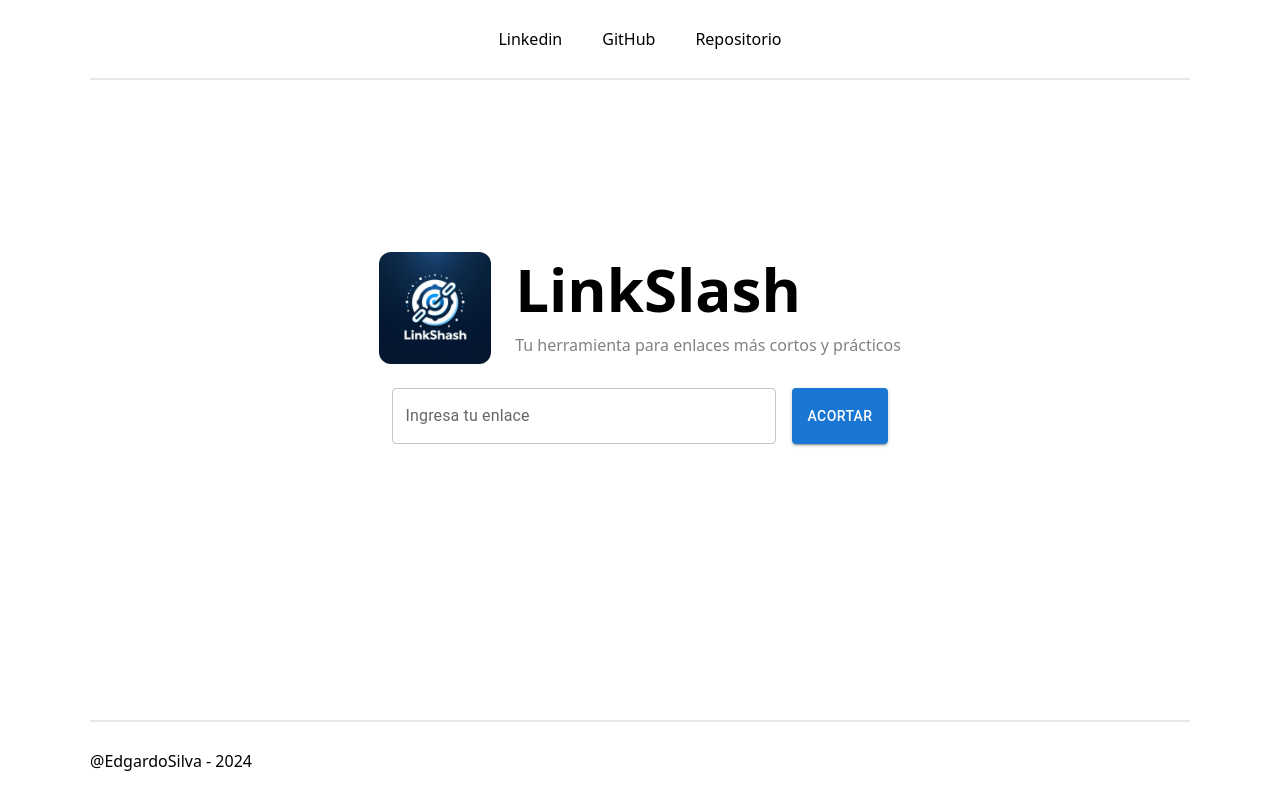
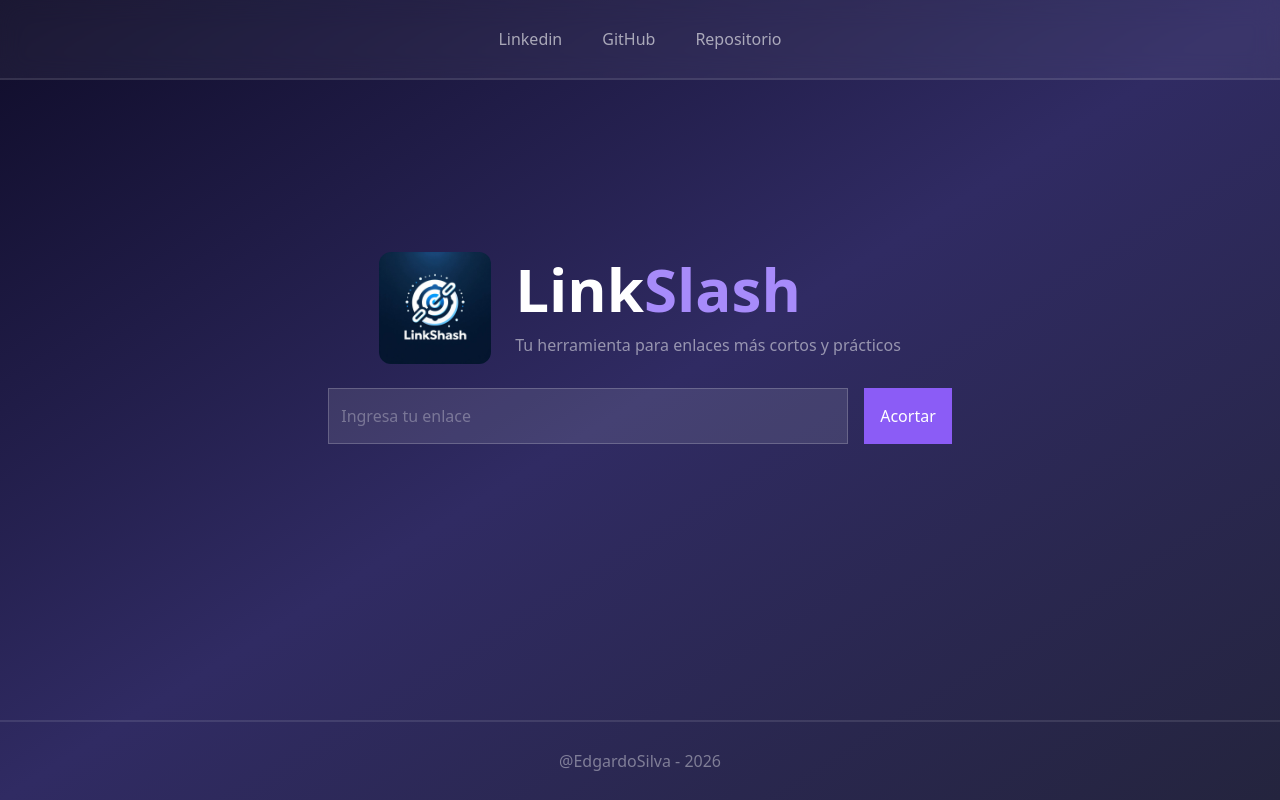
Before and after one commit to Edgardosilva/LinkSlashFront, a React (Vite) app: page / in a window 1280 px wide. Built offline with nearby package versions, Linux system fonts and the light colour scheme.

Commit message:
feat: mejorar estilos y corregir errores de texto en componentes

```diff
--- a/src/App.jsx
+++ b/src/App.jsx
@@ -5,7 +5,7 @@ import NavBar from './components/NavBar'
 function App() {
 
   return (
-    <div className=' mx-auto flex flex-col justify-between h-screen max-w-[1100px]'>
+    <div className='bg-gradient-to-br from-[#0f0c29] via-[#302b63] to-[#24243e] flex flex-col justify-between h-screen'>
       <NavBar />
       <MainBody />
       <Footer />
--- a/src/components/Footer.jsx
+++ b/src/components/Footer.jsx
@@ -2,8 +2,8 @@ import React from 'react';
 
 const Footer = () => {
     return (
-        <div className='border-t-2 flex items-center h-20'>
-            @EdgardoSilva - 2024
+        <div className='border-t-2 border-white/10 flex justify-center items-center h-20'>
+            <span className='text-white/40'>@EdgardoSilva - 2026</span>
         </div>
     );
 };
--- a/src/components/InputBar.jsx
+++ b/src/components/InputBar.jsx
@@ -1,9 +1,8 @@
-import { Button, TextField } from "@mui/material";
 import React, { useState } from "react";
 import { z } from "zod";
 import Loader from "../components/Loader";
 
-const urlSchema = z.string().url("El valor debe ser una URL valida");
+const urlSchema = z.string().url("El valor debe ser una URL válida");
 
 const InputBar = () => {
   const [inputValue, setInputValue] = useState("");
@@ -32,15 +31,11 @@ const InputBar = () => {
       setIsLoading(true);
       const response = await fetch("https://linkslash.vercel.app/api/shorten", {
         method: "POST",
-        headers: {
-          "Content-Type": "application/json",
-        },
+        headers: { "Content-Type": "application/json" },
         body: JSON.stringify({ longUrl: inputValue }),
       });
       const data = await response.json();
-      if (!response.ok) {
-        setIsLoading(true);
-      }
+      if (!response.ok) setIsLoading(true);
       setShortenedUrl(data.shortUrl);
     } catch (e) {
       console.error(e);
@@ -52,26 +47,26 @@ const InputBar = () => {
   return (
     <>
       <div className="flex justify-center mt-6 flex-col items-center">
-        <form action="" className="flex gap-4" onSubmit={handleSubmit}>
-          <TextField
-            id="outlined-basic"
-            label="Ingresa tu enlace"
-            variant="outlined"
-            className=" w-58 md:w-96"
+        <form className="flex gap-4" onSubmit={handleSubmit}>
+          <input
+            type="text"
+            placeholder="Ingresa tu enlace"
+            value={inputValue}
             onChange={handleChange}
-            error={!!error}
-            helperText={error}
+            className="w-72 md:w-[520px] bg-white/10 border border-white/20 text-white placeholder-white/30 px-3 py-[15px] focus:outline-none focus:border-violet-400 transition-all duration-200"
           />
-          <Button
-            variant="contained"
-            color="primary"
-            className="h-[56px]"
+          <button
             type="submit"
+            className="h-[56px] bg-violet-500 hover:bg-violet-600 text-white font-medium px-4 transition-all duration-200"
           >
             Acortar
-          </Button>
+          </button>
         </form>
+        {error && (
+          <p className="text-red-400 text-sm mt-1">{error}</p>
+        )}
       </div>
+
       <div className="font-bold text-xl h-16 mt-10 flex justify-center">
         {isLoading ? (
           <Loader />
@@ -79,7 +74,9 @@ const InputBar = () => {
           shortenedUrl && (
             <a
               href={`https://linkslash.vercel.app/${shortenedUrl}`}
-                className="h-16 hover: bg-blue-600, hover: cursor-pointer"
+              target="_blank"
+              rel="noopener noreferrer"
+              className="text-violet-300 hover:text-violet-200 cursor-pointer transition-colors duration-200"
             >
               linkslash.vercel.app/{shortenedUrl}
             </a>
--- a/src/components/MainBody.jsx
+++ b/src/components/MainBody.jsx
@@ -9,8 +9,8 @@ const MainBody = () => {
                 <div className='flex items-center gap-6'>
                     <img src='linkslashLogo.jpg' alt='logo' className='w-28 rounded-xl hidden md:block'/>
                     <div className='flex flex-col justify-around h-28'>
-                        <h1 className=' text-6xl font-bold'>LinkSlash</h1>
-                        <h3 className=' text-[#828282] '>Tu herramienta para enlaces más cortos y prácticos</h3>
+                        <h1 className='text-6xl font-bold text-white'>Link<span className='text-violet-400'>Slash</span></h1>
+                        <h3 className='text-white/50'>Tu herramienta para enlaces más cortos y prácticos</h3>
                     </div>
                 </div>
             </section>
--- a/src/components/NavBar.jsx
+++ b/src/components/NavBar.jsx
@@ -2,11 +2,11 @@ import React from 'react';
 
 const NavBar = () => {
     return (
-        <nav className='border-b-2 flex justify-center items-center h-20'>
+        <nav className='backdrop-blur-md bg-white/5 border-b-2 border-white/10 flex justify-center items-center h-20'>
             <ul className='flex justify-center gap-10'>
-                <li><a href="https://www.linkedin.com/in/edgardo-silva/" target='_blank'>Linkedin</a></li>
-                <li><a href="https://github.com/Edgardosilva" target='_blank'>GitHub</a></li>
-                <li><a href="https://github.com/Edgardosilva/LinkSlashFront" target='_blank'>Repositorio</a></li>
+                <li><a href="https://www.linkedin.com/in/edgardo-silva/" target='_blank' rel='noopener noreferrer' className='text-white/60 hover:text-violet-300 transition-colors duration-200'>Linkedin</a></li>
+                <li><a href="https://github.com/Edgardosilva" target='_blank' rel='noopener noreferrer' className='text-white/60 hover:text-violet-300 transition-colors duration-200'>GitHub</a></li>
+                <li><a href="https://github.com/Edgardosilva/LinkSlashFront" target='_blank' rel='noopener noreferrer' className='text-white/60 hover:text-violet-300 transition-colors duration-200'>Repositorio</a></li>
             </ul>
         </nav>
     );
```
Lines whose indentation alone changed are shown as unchanged.
